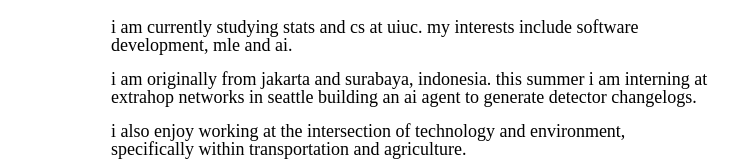
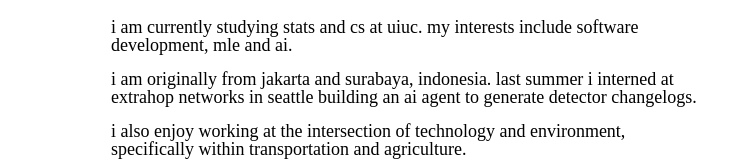
Before and after one commit to wrjodjana/wrjodjana.com, a Next.js app: page / in a window 1280 px wide. Shown: the part 331-492 px from the top of the page, without its empty margins (357-1094 px from the left). Built offline with nearby package versions, Linux system fonts and the light colour scheme.

Commit message:
update bio

```diff
--- a/app/page.tsx
+++ b/app/page.tsx
@@ -16,7 +16,7 @@
             <img src="/profile.jpg" alt="Warren Jodjana" className="max-w-[150px] my-5 block" />
 
             <p className="mb-4 leading-none">i am currently studying stats and cs at uiuc. my interests include software development, mle and ai.</p>
-            <p className="mb-4 leading-none">i am originally from jakarta and surabaya, indonesia. this summer i am interning at extrahop networks in seattle building an ai agent to generate detector changelogs.</p>
+            <p className="mb-4 leading-none">i am originally from jakarta and surabaya, indonesia. last summer i interned at extrahop networks in seattle building an ai agent to generate detector changelogs.</p>
             <p className="mb-4 leading-none">i also enjoy working at the intersection of technology and environment, specifically within transportation and agriculture.</p>
 
             <h2 className="text-[18px] font-bold mt-0 mb-1 leading-none">contacts</h2>
```
